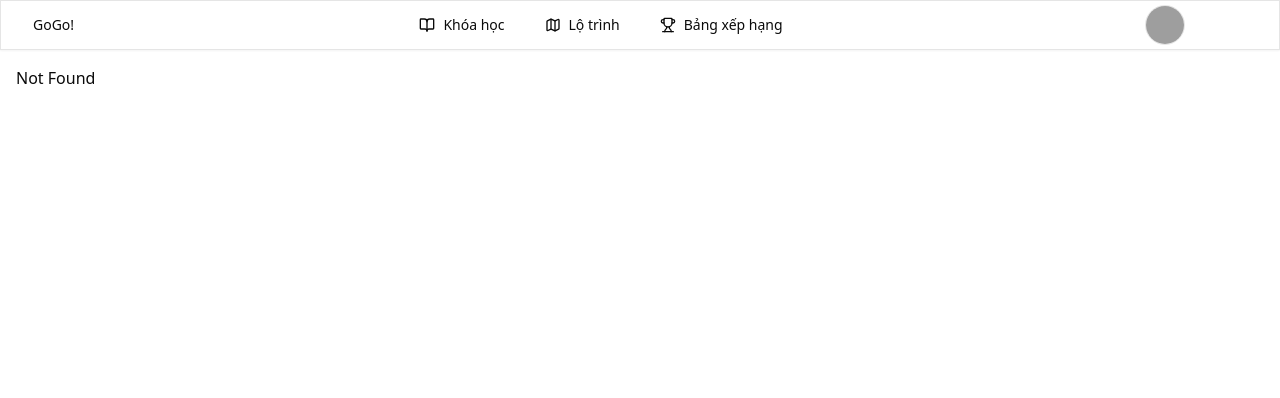
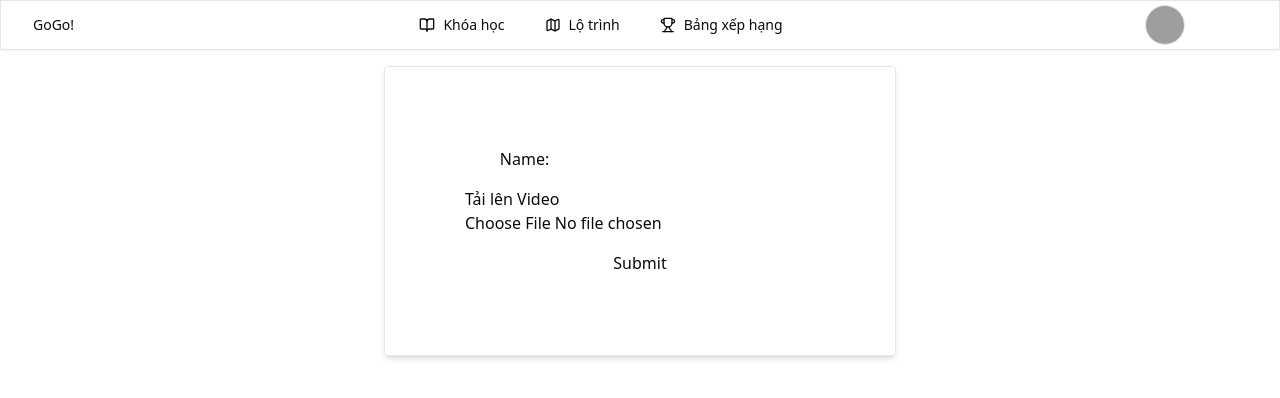
Before and after one commit to Vohoangtuanhdhtdm/GoGo-Fe, a React (Vite) app: page /learnRHF in a window 1280 px wide. Before the commit this address had no page. Shown: the top 398 px of the page. Built offline with nearby package versions, Linux system fonts and the light colour scheme; grey boxes are pictures that could not be loaded.

Commit message:
feat: implement user context and sidebar component for user management

```diff
--- /dev/null
+++ b/src/Sidebar.tsx
@@ -0,0 +1,19 @@
+import { useContext } from "react";
+import { UserContext } from "./context/UserContext";
+
+export function Sidebar() {
+  const user = useContext(UserContext);
+  console.log("User in Sidebar:", user);
+  return (
+    <div className="flex flex-col space-y-4">
+      <h1>ABC: {user.user?.name}</h1>
+      <button
+        onClick={() => {
+          user.setUser({ name: "New Name", email: "abc@.com" });
+        }}
+      >
+        Change User
+      </button>
+    </div>
+  );
+}
--- /dev/null
+++ b/src/components/Test.tsx
@@ -0,0 +1,10 @@
+import { UserContextProvider } from "@/context/UserContext";
+import { Sidebar } from "@/Sidebar";
+
+export function Dashboard() {
+  return (
+    <UserContextProvider>
+      <Sidebar />
+    </UserContextProvider>
+  );
+}
--- /dev/null
+++ b/src/context/UserContext.tsx
@@ -0,0 +1,26 @@
+import { createContext, useState } from "react";
+
+type AuthUser = {
+  name: string;
+  email: string;
+};
+
+export type UserContextType = {
+  user: any;
+  setUser: any;
+};
+
+type UserContextProviderType = {
+  children: React.ReactNode;
+};
+
+export const UserContext = createContext({} as UserContextType);
+
+export const UserContextProvider = ({ children }: UserContextProviderType) => {
+  const [user, setUser] = useState<AuthUser | null>(null);
+  return (
+    <UserContext.Provider value={{ user, setUser }}>
+      {children}
+    </UserContext.Provider>
+  );
+};
--- a/src/routeTree.gen.ts
+++ b/src/routeTree.gen.ts
@@ -12,6 +12,7 @@ import { Route as rootRouteImport } from './routes/__root'
 import { Route as RankingRouteImport } from './routes/ranking'
 import { Route as ProfileRouteImport } from './routes/profile'
 import { Route as PlayVideoRouteImport } from './routes/playVideo'
+import { Route as LearnRHFRouteImport } from './routes/learnRHF'
 import { Route as CourseDetailRouteImport } from './routes/courseDetail'
 import { Route as AboutRouteImport } from './routes/about'
 import { Route as TESTRouteImport } from './routes/TEST'
@@ -35,6 +36,11 @@ const ProfileRoute = ProfileRouteImport.update({
 const PlayVideoRoute = PlayVideoRouteImport.update({
   id: '/playVideo',
   path: '/playVideo',
+  getParentRoute: () => rootRouteImport,
+} as any)
+const LearnRHFRoute = LearnRHFRouteImport.update({
+  id: '/learnRHF',
+  path: '/learnRHF',
   getParentRoute: () => rootRouteImport,
 } as any)
 const CourseDetailRoute = CourseDetailRouteImport.update({
@@ -88,6 +94,7 @@ export interface FileRoutesByFullPath {
   '/TEST': typeof TESTRoute
   '/about': typeof AboutRoute
   '/courseDetail': typeof CourseDetailRoute
+  '/learnRHF': typeof LearnRHFRoute
   '/playVideo': typeof PlayVideoRoute
   '/profile': typeof ProfileRoute
   '/ranking': typeof RankingRoute
@@ -102,6 +109,7 @@ export interface FileRoutesByTo {
   '/TEST': typeof TESTRoute
   '/about': typeof AboutRoute
   '/courseDetail': typeof CourseDetailRoute
+  '/learnRHF': typeof LearnRHFRoute
   '/playVideo': typeof PlayVideoRoute
   '/profile': typeof ProfileRoute
   '/ranking': typeof RankingRoute
@@ -117,6 +125,7 @@ export interface FileRoutesById {
   '/TEST': typeof TESTRoute
   '/about': typeof AboutRoute
   '/courseDetail': typeof CourseDetailRoute
+  '/learnRHF': typeof LearnRHFRoute
   '/playVideo': typeof PlayVideoRoute
   '/profile': typeof ProfileRoute
   '/ranking': typeof RankingRoute
@@ -133,6 +142,7 @@ export interface FileRouteTypes {
     | '/TEST'
     | '/about'
     | '/courseDetail'
+    | '/learnRHF'
     | '/playVideo'
     | '/profile'
     | '/ranking'
@@ -147,6 +157,7 @@ export interface FileRouteTypes {
     | '/TEST'
     | '/about'
     | '/courseDetail'
+    | '/learnRHF'
     | '/playVideo'
     | '/profile'
     | '/ranking'
@@ -161,6 +172,7 @@ export interface FileRouteTypes {
     | '/TEST'
     | '/about'
     | '/courseDetail'
+    | '/learnRHF'
     | '/playVideo'
     | '/profile'
     | '/ranking'
@@ -176,6 +188,7 @@ export interface RootRouteChildren {
   TESTRoute: typeof TESTRoute
   AboutRoute: typeof AboutRoute
   CourseDetailRoute: typeof CourseDetailRoute
+  LearnRHFRoute: typeof LearnRHFRoute
   PlayVideoRoute: typeof PlayVideoRoute
   ProfileRoute: typeof ProfileRoute
   RankingRoute: typeof RankingRoute
@@ -207,6 +220,13 @@ declare module '@tanstack/react-router' {
       path: '/playVideo'
       fullPath: '/playVideo'
       preLoaderRoute: typeof PlayVideoRouteImport
+      parentRoute: typeof rootRouteImport
+    }
+    '/learnRHF': {
+      id: '/learnRHF'
+      path: '/learnRHF'
+      fullPath: '/learnRHF'
+      preLoaderRoute: typeof LearnRHFRouteImport
       parentRoute: typeof rootRouteImport
     }
     '/courseDetail': {
@@ -280,6 +300,7 @@ const rootRouteChildren: RootRouteChildren = {
   TESTRoute: TESTRoute,
   AboutRoute: AboutRoute,
   CourseDetailRoute: CourseDetailRoute,
+  LearnRHFRoute: LearnRHFRoute,
   PlayVideoRoute: PlayVideoRoute,
   ProfileRoute: ProfileRoute,
   RankingRoute: RankingRoute,
--- a/src/routes/TEST.tsx
+++ b/src/routes/TEST.tsx
@@ -1,5 +1,4 @@
-import { Login } from "@/components/module/Auth/Login";
-import { Register } from "@/components/module/Auth/Register";
+import { Dashboard } from "@/components/Test";
 
 import { createFileRoute } from "@tanstack/react-router";
 
@@ -10,8 +9,7 @@ export const Route = createFileRoute("/TEST")({
 function RouteComponent() {
   return (
     <div>
-      {/* <Login /> */}
-      {/* <Register /> */}
+      <Dashboard />
     </div>
   );
 }
--- a/src/routes/index.tsx
+++ b/src/routes/index.tsx
@@ -1,4 +1,3 @@
-import { CarouselHome } from "@/components/module/Home/CarouselHome";
 import { CourseFollow } from "@/components/module/Home/CourseFollow";
 import { CourseNew } from "@/components/module/Home/CourseNew";
 
--- /dev/null
+++ b/src/routes/learnRHF.tsx
@@ -0,0 +1,96 @@
+import { createFileRoute } from "@tanstack/react-router";
+import { useEffect, useState } from "react";
+import { useForm } from "react-hook-form";
+
+export const Route = createFileRoute("/learnRHF")({
+  component: RouteComponent,
+});
+
+type FormValues = {
+  name: string;
+  video: FileList;
+};
+// Cấu hình các loại file video hợp lệ
+const ACCEPTED_VIDEO_TYPES = ["video/mp4", "video/webm", "video/ogg"];
+
+function RouteComponent() {
+  const {
+    register,
+    watch,
+    formState: { errors },
+    handleSubmit,
+  } = useForm<FormValues>();
+  // Dùng useState của React để lưu URL của ảnh preview
+  const [preview, setPreview] = useState<string | null>(null);
+  // C. Theo dõi sự thay đổi của trường 'profilePicture'
+  const videoFileValue = watch("video");
+
+  // D. Dùng useEffect để xử lý logic tạo URL preview
+  useEffect(() => {
+    const file = videoFileValue?.[0];
+    if (file) {
+      // Tạo một URL tạm thời cho file ảnh
+      const newPreviewUrl = URL.createObjectURL(file);
+      console.log("newPreviewUrl:", newPreviewUrl);
+      setPreview(newPreviewUrl);
+
+      // Cleanup: thu hồi URL khi component unmount hoặc file thay đổi
+      return () => URL.revokeObjectURL(newPreviewUrl);
+    } else {
+      setPreview(null);
+    }
+  }, [videoFileValue]); // Chạy lại effect khi giá trị file thay đổi
+
+  const onSubmit = (data: FormValues) => {
+    const file = data.video[0];
+    console.log("Submitted data:", data);
+    console.log("Submit thành công, sẵn sàng để upload video:", file.name);
+  };
+  return (
+    <div>
+      <form
+        onSubmit={handleSubmit(onSubmit)}
+        className="space-y-4 flex flex-col justify-center items-center border p-4 rounded shadow-md w-lg mx-auto my-0 p-20"
+      >
+        <div>
+          <label htmlFor="name">Name:</label>
+          <input {...register("name")} />
+        </div>
+        <div>
+          <label htmlFor="video">Tải lên Video</label>
+          <input
+            accept="video/*"
+            type="file"
+            {...register("video", {
+              required: "Vui lòng chọn một video",
+              validate: {
+                // 2. Cập nhật logic validate cho video
+                isAcceptedType: (files) =>
+                  ACCEPTED_VIDEO_TYPES.includes(files[0]?.type) ||
+                  "Chỉ chấp nhận file .mp4, .webm, .ogg",
+              },
+            })}
+          />
+          {/* F. Hiển thị lỗi của trường file */}
+          {errors.video && (
+            <p style={{ color: "red" }}>{errors.video.message}</p>
+          )}
+        </div>
+        {/* 3. Dùng thẻ <video> thay vì <img> */}
+        {preview && (
+          <video
+            width="320"
+            height="240"
+            controls
+            src={preview}
+            style={{ marginTop: 10 }}
+          >
+            {/* <track kind="captions" /> */}
+            Trình duyệt của bạn không hỗ trợ thẻ video.
+          </video>
+        )}
+        <button>Submit</button>
+      </form>
+    </div>
+  );
+}
--- /dev/null
+++ b/src/types/user.ts
@@ -0,0 +1,4 @@
+export type User = {
+  name: string;
+  email: string;
+};
```
